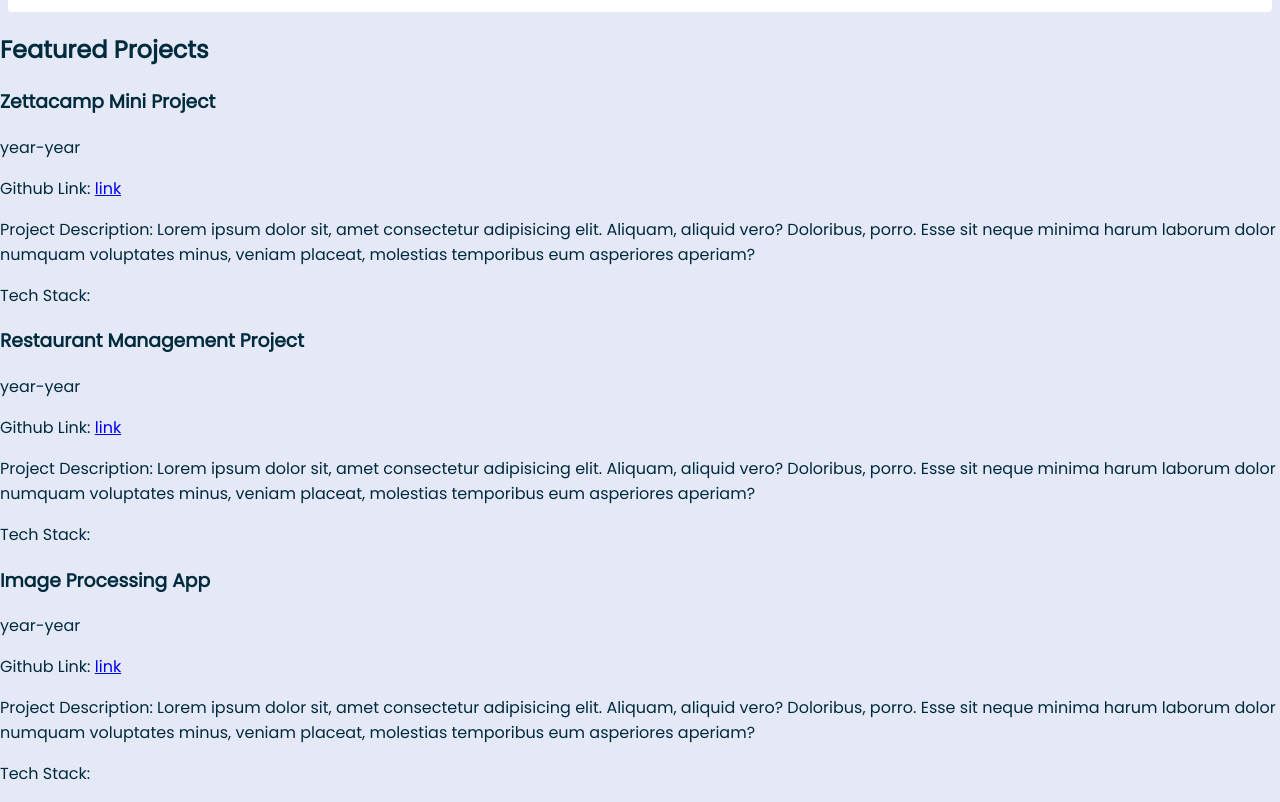
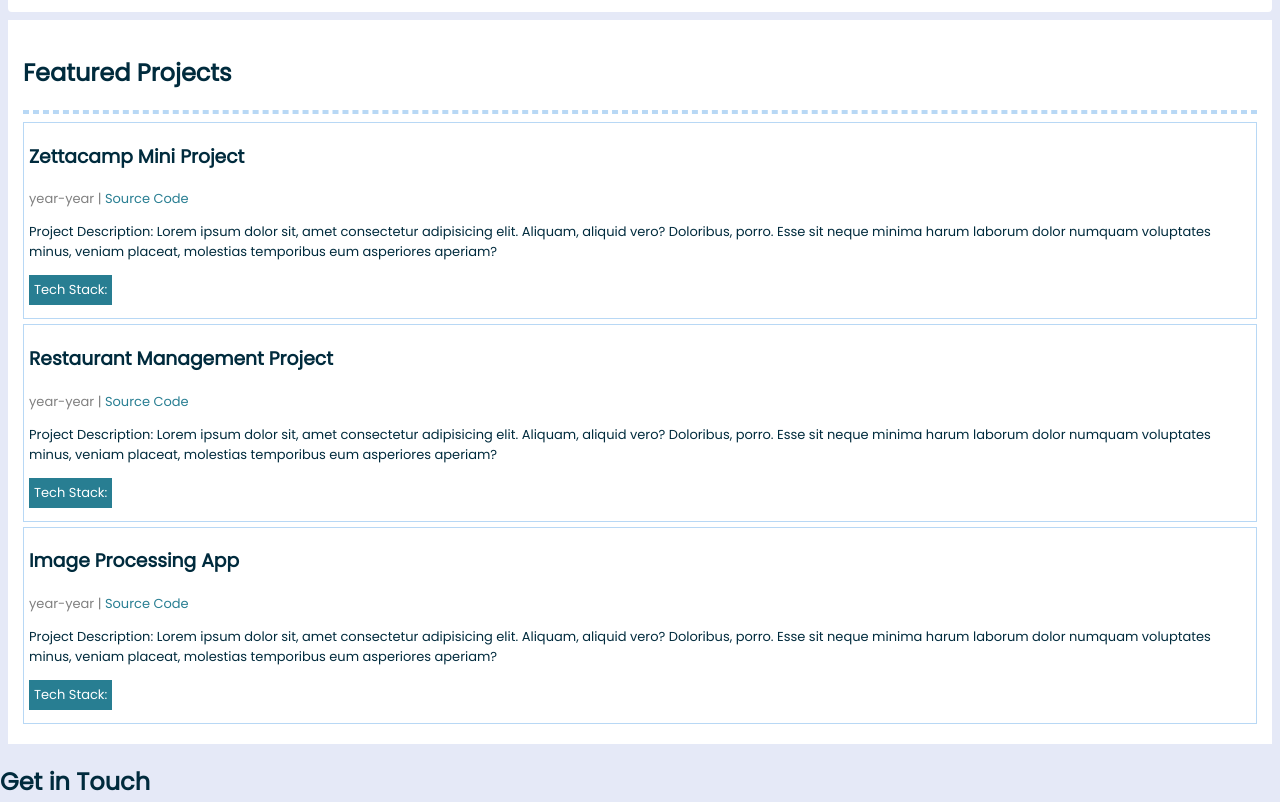
Before and after one commit to Safiramdhn/project-web-profil-golang, a plain HTML site: page index.html in a window 1280 px wide. Shown: the part 503-1305 px from the top of the page. Drawn offline with Linux system fonts and the light colour scheme; files whose address does not match are found by name.

Commit message:
Add style to projects section

```diff
--- a/assets/css/style.css
+++ b/assets/css/style.css
@@ -111,3 +111,34 @@ nav ul li a:hover {
     background-color: var(--dark-blue);
     color: var(--colombia-blue);
 }
+
+.projects p {
+    font-size: small;
+    color: gray;
+}
+
+.projects p a {
+    text-decoration: none;
+    color: var(--teal);
+}
+
+.projects p a:hover {
+    text-decoration: underline;
+}
+
+.projects .description {
+    color: var(--dark-blue);
+}
+
+.projects .tech-stack {
+    background-color: var(--teal);
+    color: var(--white);
+    padding: 5px;
+    width: max-content;
+}
+
+.projects article {
+    border: 1px solid var(--colombia-blue);
+    margin: 5px 0;
+    padding: 0 5px;
+}
--- a/index.html
+++ b/index.html
@@ -46,30 +46,34 @@
         </section>
 
         <!-- portfolio section -->
-         <section id="projects">
+         <section id="projects" class="container projects">
             <h2>Featured Projects</h2>
+            <hr>
             <article>
-                <h3>Zettacamp Mini Project</h3>
-                <p>year-year</p>
-                <p>Github Link: <a href="http://">link</a></p>
-                <p>Project Description: Lorem ipsum dolor sit, amet consectetur adipisicing elit. Aliquam, aliquid vero? Doloribus, porro. Esse sit neque minima harum laborum dolor numquam voluptates minus, veniam placeat, molestias temporibus eum asperiores aperiam?</p>
-                <p>Tech Stack: </p>
+                <hgroup>
+                    <h3>Zettacamp Mini Project</h3>
+                    <p>year-year | <a href="http://">Source Code</a></p>
+                </hgroup>
+                <p class="description">Project Description: Lorem ipsum dolor sit, amet consectetur adipisicing elit. Aliquam, aliquid vero? Doloribus, porro. Esse sit neque minima harum laborum dolor numquam voluptates minus, veniam placeat, molestias temporibus eum asperiores aperiam?</p>
+                <p class="tech-stack">Tech Stack: </p>
             </article>
 
             <article>
-                <h3>Restaurant Management Project</h3>
-                <p>year-year</p>
-                <p>Github Link: <a href="http://">link</a></p>
-                <p>Project Description: Lorem ipsum dolor sit, amet consectetur adipisicing elit. Aliquam, aliquid vero? Doloribus, porro. Esse sit neque minima harum laborum dolor numquam voluptates minus, veniam placeat, molestias temporibus eum asperiores aperiam?</p>
-                <p>Tech Stack: </p>
+                <hgroup>
+                    <h3>Restaurant Management Project</h3>
+                    <p>year-year | <a href="http://">Source Code</a></p>
+                </hgroup>
+                <p class="description">Project Description: Lorem ipsum dolor sit, amet consectetur adipisicing elit. Aliquam, aliquid vero? Doloribus, porro. Esse sit neque minima harum laborum dolor numquam voluptates minus, veniam placeat, molestias temporibus eum asperiores aperiam?</p>
+                <p class="tech-stack">Tech Stack: </p>
             </article>
 
             <article>
-                <h3>Image Processing App</h3>
-                <p>year-year</p>
-                <p>Github Link: <a href="http://">link</a></p>
-                <p>Project Description: Lorem ipsum dolor sit, amet consectetur adipisicing elit. Aliquam, aliquid vero? Doloribus, porro. Esse sit neque minima harum laborum dolor numquam voluptates minus, veniam placeat, molestias temporibus eum asperiores aperiam?</p>
-                <p>Tech Stack: </p>
+                <hgroup>
+                    <h3>Image Processing App</h3>
+                    <p>year-year | <a href="http://">Source Code</a></p>
+                </hgroup>
+                <p class="description">Project Description: Lorem ipsum dolor sit, amet consectetur adipisicing elit. Aliquam, aliquid vero? Doloribus, porro. Esse sit neque minima harum laborum dolor numquam voluptates minus, veniam placeat, molestias temporibus eum asperiores aperiam?</p>
+                <p class="tech-stack">Tech Stack: </p>
             </article>
          </section>
 
```
